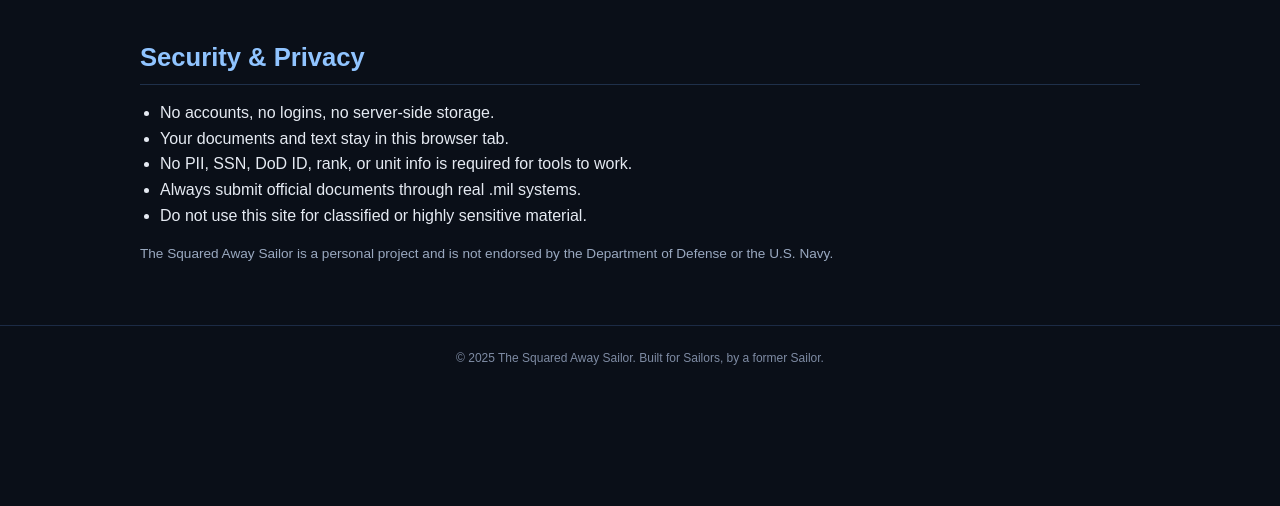
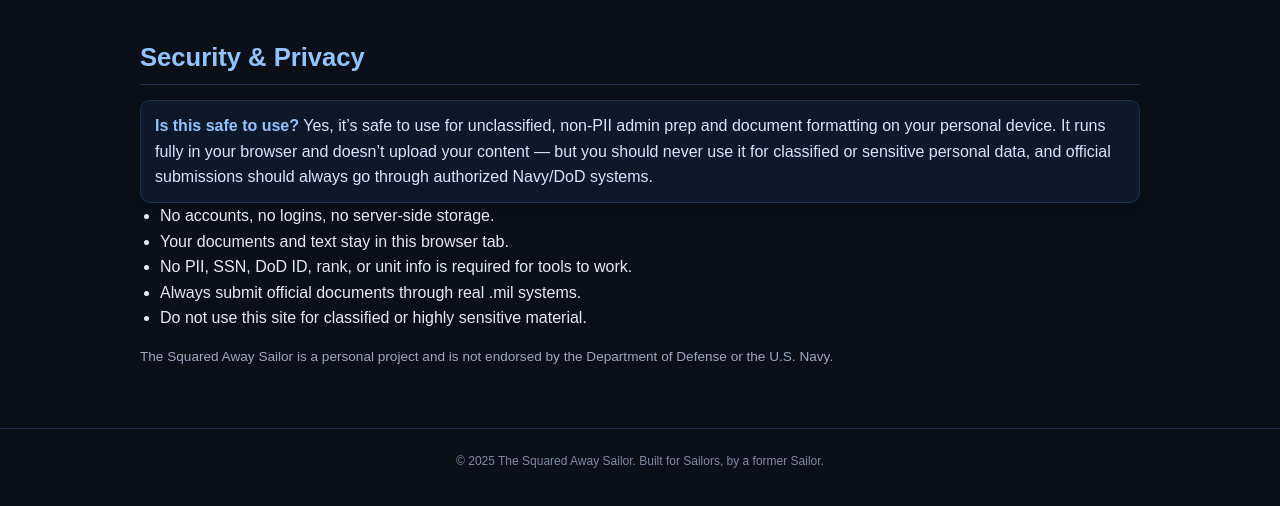
Before and after one commit to tylerbailey216/thesquaredawaysailor, a plain HTML site: page index.html in a window 1280 px wide. Shown: the part 3704-4210 px from the top of the page. Before the commit the page ends 4173 px from the top, so only its background shows below. Drawn offline with Linux system fonts and the light colour scheme.

Commit message:
Add security notice info box

```diff
--- a/index.html
+++ b/index.html
@@ -340,6 +340,18 @@
     .donation-sub {
       font-size: 0.85rem;
       color: #b7c9e8;
+    }
+    .info-box {
+      margin-top: 14px;
+      padding: 12px 14px;
+      border-radius: 10px;
+      border: 1px solid #1f304a;
+      background: #0e182b;
+      color: #d7e4ff;
+      box-shadow: 0 4px 12px rgba(0, 0, 0, 0.3);
+    }
+    .info-box strong {
+      color: #90c4ff;
     }
     .about-text small {
       display: block;
@@ -1073,6 +1085,10 @@
     <!-- SECURITY -->
     <section id="security">
       <h2>Security & Privacy</h2>
+      <div class="info-box">
+        <strong>Is this safe to use?</strong>
+        Yes, it’s safe to use for unclassified, non-PII admin prep and document formatting on your personal device. It runs fully in your browser and doesn’t upload your content — but you should never use it for classified or sensitive personal data, and official submissions should always go through authorized Navy/DoD systems.
+      </div>
       <ul>
         <li>No accounts, no logins, no server-side storage.</li>
         <li>Your documents and text stay in this browser tab.</li>
```
